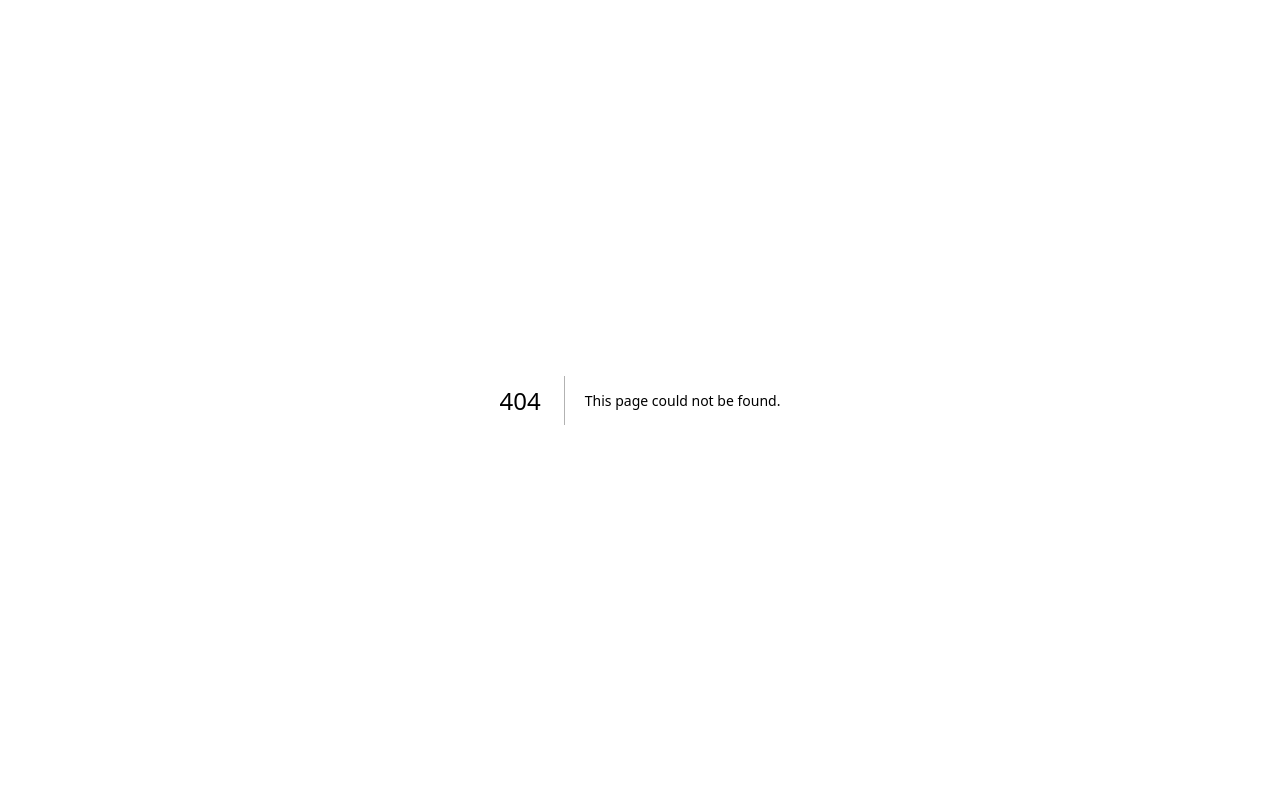
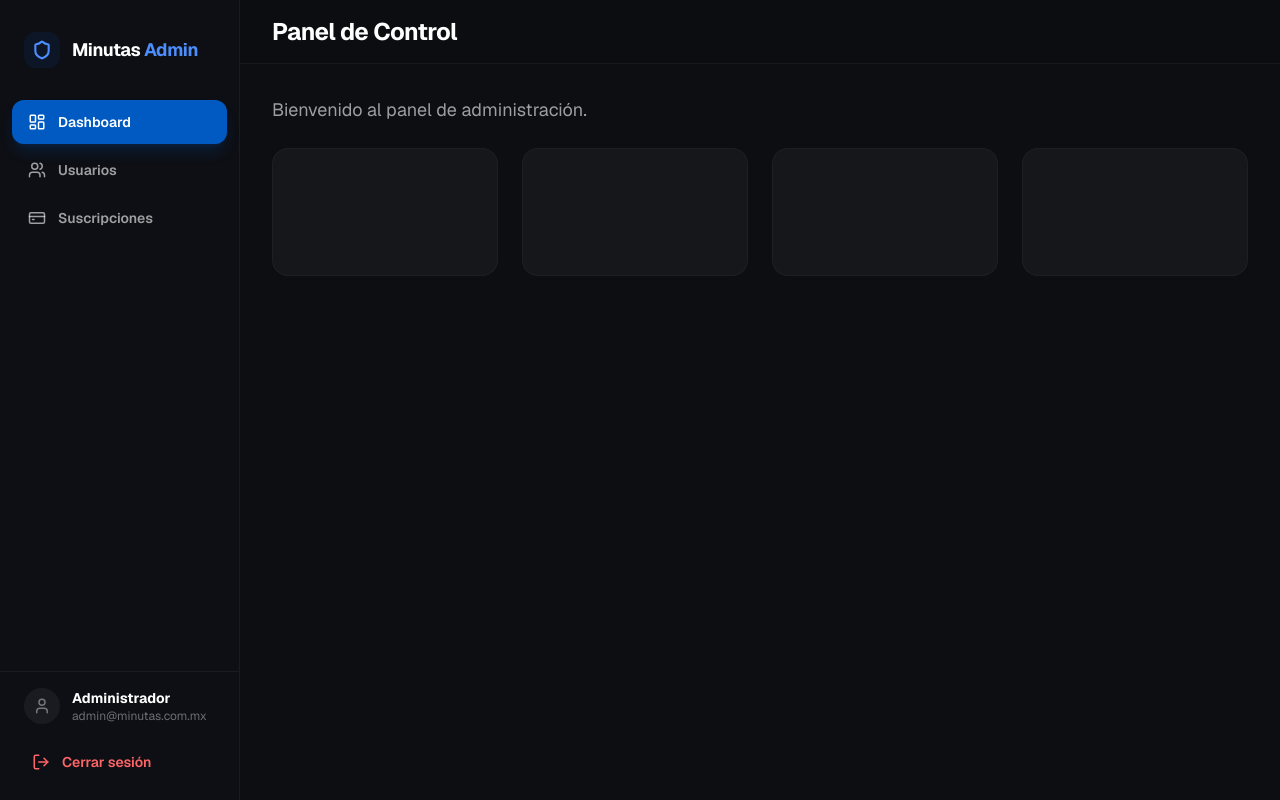
Before and after one commit to sgp24/minutas-admin, a Next.js app: page /dashboard in a window 1280 px wide. Before the commit this address had no page. Built offline with nearby package versions, Linux system fonts and the light colour scheme.

Commit message:
TAREA-02: Implementación de Layout Admin y Sidebar con navegación

```diff
--- /dev/null
+++ b/app/(admin)/dashboard/page.tsx
@@ -0,0 +1,12 @@
+export default function DashboardPage() {
+  return (
+    <div className="space-y-6">
+      <p className="text-white/60 text-lg">Bienvenido al panel de administración.</p>
+      <div className="grid gap-6 md:grid-cols-2 lg:grid-cols-4">
+        {[1, 2, 3, 4].map((i) => (
+          <div key={i} className="h-32 rounded-2xl border border-white/5 bg-white/5 animate-pulse" />
+        ))}
+      </div>
+    </div>
+  );
+}
--- /dev/null
+++ b/app/(admin)/layout.tsx
@@ -0,0 +1,39 @@
+'use client';
+
+import AdminSidebar from '@/components/AdminSidebar';
+import { usePathname } from 'next/navigation';
+
+const TITLES: Record<string, string> = {
+  '/dashboard': 'Panel de Control',
+  '/users': 'Gestión de Usuarios',
+  '/subscriptions': 'Suscripciones y Pagos',
+};
+
+export default function AdminLayout({
+  children,
+}: {
+  children: React.ReactNode;
+}) {
+  const pathname = usePathname();
+  const title = TITLES[pathname] || 'Minutas Admin';
+
+  return (
+    <div className="flex min-h-screen bg-[#0c0e12] text-white">
+      <AdminSidebar />
+
+      <main className="flex-1 lg:pl-[240px]">
+        {/* Header */}
+        <header className="sticky top-0 z-30 flex h-16 items-center border-b border-white/5 bg-[#0c0e12]/80 px-8 backdrop-blur-md">
+          <h1 className="text-xl font-bold tracking-tight text-white lg:text-2xl">
+            {title}
+          </h1>
+        </header>
+
+        {/* Content */}
+        <div className="p-8">
+          {children}
+        </div>
+      </main>
+    </div>
+  );
+}
--- /dev/null
+++ b/app/(admin)/subscriptions/page.tsx
@@ -0,0 +1,7 @@
+export default function SubscriptionsPage() {
+  return (
+    <div className="space-y-6">
+      <div className="h-96 rounded-2xl border border-white/5 bg-white/5 animate-pulse" />
+    </div>
+  );
+}
--- /dev/null
+++ b/app/(admin)/users/page.tsx
@@ -0,0 +1,7 @@
+export default function UsersPage() {
+  return (
+    <div className="space-y-6">
+      <div className="h-96 rounded-2xl border border-white/5 bg-white/5 animate-pulse" />
+    </div>
+  );
+}
--- /dev/null
+++ b/components/AdminSidebar.tsx
@@ -0,0 +1,130 @@
+'use client';
+
+import { useState, useEffect } from 'react';
+import Link from 'next/link';
+import { usePathname, useRouter } from 'next/navigation';
+import {
+  LayoutDashboard,
+  Users,
+  CreditCard,
+  LogOut,
+  Shield,
+  Menu,
+  X,
+  User as UserIcon
+} from 'lucide-react';
+import Cookies from 'js-cookie';
+
+const NAV_ITEMS = [
+  { label: 'Dashboard', href: '/dashboard', icon: LayoutDashboard },
+  { label: 'Usuarios', href: '/users', icon: Users },
+  { label: 'Suscripciones', href: '/subscriptions', icon: CreditCard },
+];
+
+export default function AdminSidebar() {
+  const pathname = usePathname();
+  const router = useRouter();
+  const [isOpen, setIsOpen] = useState(false);
+  const [adminUser, setAdminUser] = useState<{ name: string; email: string } | null>(null);
+
+  useEffect(() => {
+    const userStr = localStorage.getItem('admin_user');
+    if (userStr) {
+      try {
+        setAdminUser(JSON.parse(userStr));
+      } catch (e) {
+        console.error('Error parsing admin user', e);
+      }
+    }
+  }, []);
+
+  const handleLogout = () => {
+    Cookies.remove('admin_token');
+    localStorage.removeItem('admin_token');
+    localStorage.removeItem('admin_user');
+    router.push('/login');
+  };
+
+  const navClasses = (href: string) => {
+    const isActive = pathname === href;
+    return `flex items-center gap-3 rounded-xl px-4 py-3 text-sm font-semibold transition-all ${
+      isActive
+        ? 'bg-primary text-white shadow-lg shadow-primary/20'
+        : 'text-white/60 hover:bg-white/5 hover:text-white'
+    }`;
+  };
+
+  return (
+    <>
+      {/* Mobile Toggle */}
+      <button
+        className="fixed top-4 left-4 z-50 rounded-lg bg-primary p-2 text-white shadow-lg lg:hidden"
+        onClick={() => setIsOpen(!isOpen)}
+      >
+        {isOpen ? <X size={20} /> : <Menu size={20} />}
+      </button>
+
+      {/* Backdrop */}
+      {isOpen && (
+        <div
+          className="fixed inset-0 z-40 bg-black/60 backdrop-blur-sm lg:hidden"
+          onClick={() => setIsOpen(false)}
+        />
+      )}
+
+      {/* Sidebar */}
+      <aside className={`fixed top-0 left-0 z-40 h-full w-[240px] flex-col border-r border-white/5 bg-[#0d0f14] transition-transform lg:flex lg:translate-x-0 ${
+        isOpen ? 'translate-x-0' : '-translate-x-full'
+      }`}>
+        {/* Logo */}
+        <div className="flex items-center gap-3 px-6 py-8">
+          <div className="flex h-9 w-9 items-center justify-center rounded-xl bg-primary/10">
+            <Shield className="h-5 w-5 text-primary-light" strokeWidth={2.5} />
+          </div>
+          <span className="text-lg font-bold tracking-tight text-white">
+            Minutas <span className="text-primary-light">Admin</span>
+          </span>
+        </div>
+
+        {/* Navigation */}
+        <nav className="flex-1 space-y-1 px-3">
+          {NAV_ITEMS.map((item) => (
+            <Link
+              key={item.href}
+              href={item.href}
+              onClick={() => setIsOpen(false)}
+              className={navClasses(item.href)}
+            >
+              <item.icon size={18} />
+              {item.label}
+            </Link>
+          ))}
+        </nav>
+
+        {/* User & Logout */}
+        <div className="border-t border-white/5 p-4">
+          <div className="mb-4 flex items-center gap-3 px-2">
+            <div className="flex h-9 w-9 items-center justify-center rounded-full bg-white/5 text-white/40">
+              <UserIcon size={18} />
+            </div>
+            <div className="flex-1 overflow-hidden">
+              <p className="truncate text-sm font-bold text-white">
+                {adminUser?.name || 'Administrador'}
+              </p>
+              <p className="truncate text-xs text-white/40">
+                {adminUser?.email || 'admin@minutas.com.mx'}
+              </p>
+            </div>
+          </div>
+          <button
+            onClick={handleLogout}
+            className="flex w-full items-center gap-3 rounded-xl px-4 py-3 text-sm font-semibold text-red-400 transition-all hover:bg-red-500/10 hover:text-red-300"
+          >
+            <LogOut size={18} />
+            Cerrar sesión
+          </button>
+        </div>
+      </aside>
+    </>
+  );
+}
```
